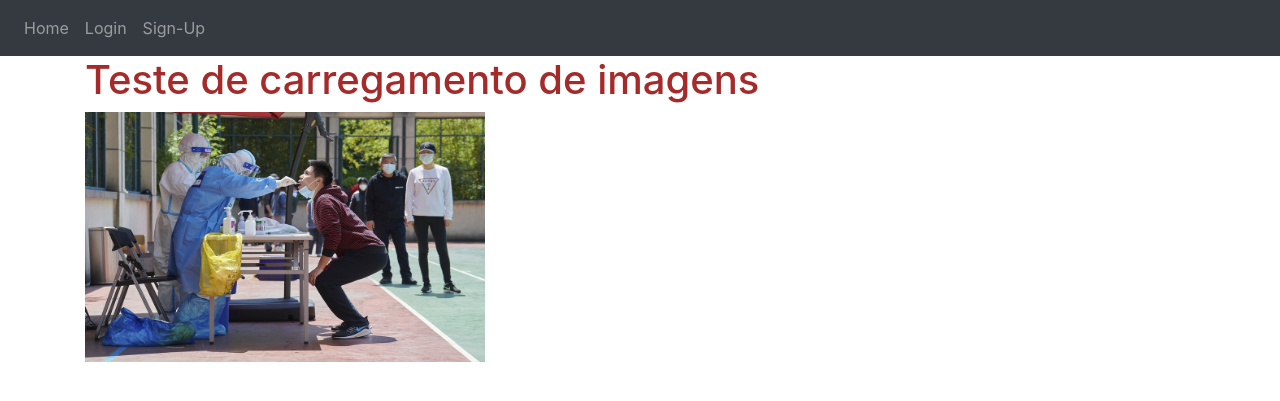
After one commit to Jose-Benedito/pi_tabloid, a Flask app: page /teste in a window 1280 px wide. The commit adds this page. Shown: the top 401 px of the page. Run offline with Flask 2, Linux system fonts and the light colour scheme; some libraries are stand-ins or nearby versions.

Commit message:
Página de teste para carregamento de imagem.

```diff
--- a/website/static/css/mystyle.css
+++ b/website/static/css/mystyle.css
@@ -1,3 +1,8 @@
 h1{
     color: brown;
 }
+
+.imageteste {
+    width: 400px;
+    height: 250px;
+}
--- /dev/null
+++ b/website/templates/teste.html
@@ -0,0 +1,8 @@
+{% extends "base.html" %} {% block title %}Página teste{% endblock %}
+
+{% block content %}
+<h1>Teste de carregamento de imagens</h1>
+
+<img class="imageteste" src="{{ url_for('static', filename='image/covid-xangai.jpg')}}" alt="">
+
+{% endblock %}
--- a/website/views.py
+++ b/website/views.py
@@ -38,3 +38,7 @@ def delete_note():
 @login_required
 def admin():
     return render_template("admin.html", user=current_user)
+
+@views.route('/teste')
+def teste():
+    return render_template("teste.html", user=current_user)
```
Also changed, not shown: website/static/image/covid-xangai.jpg (added).
